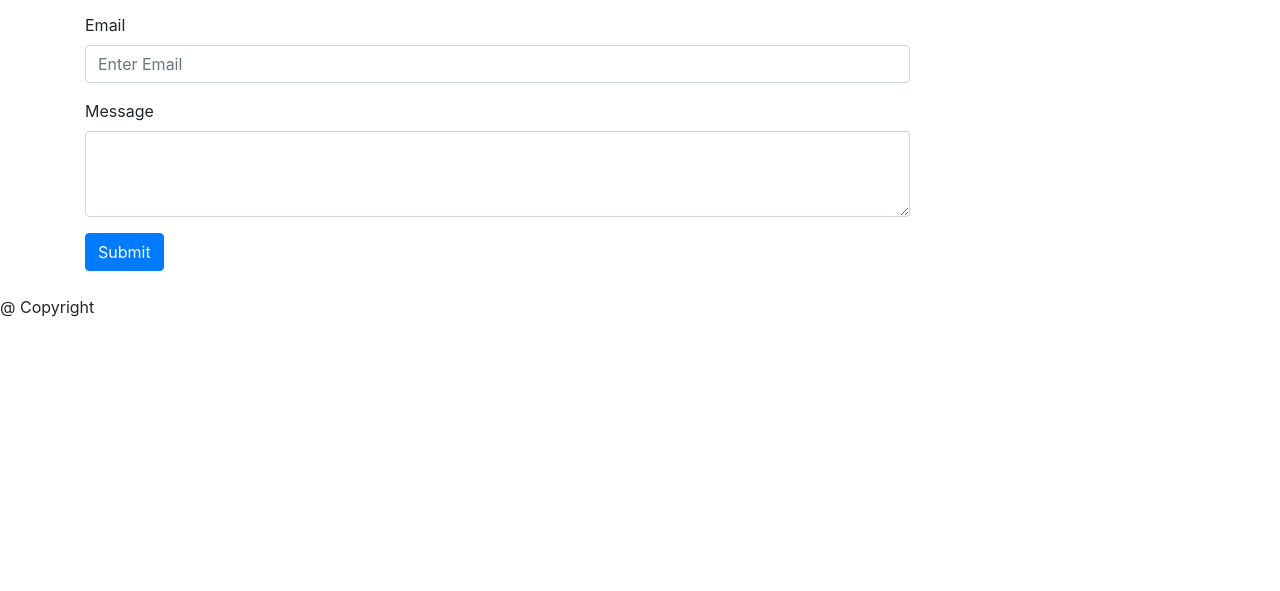
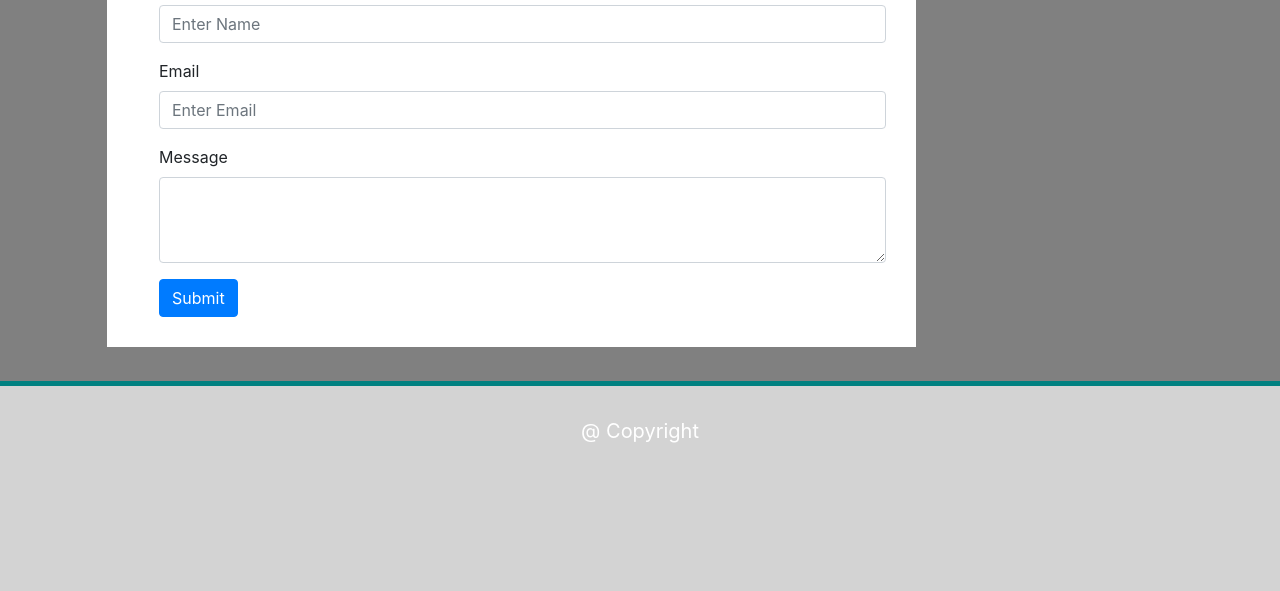
Before and after one commit to trcream/portfolio, a plain HTML site: page contact.html in a window 1280 px wide. Shown: the part 209-800 px from the top of the page. Drawn offline with nearby package versions, Linux system fonts and the light colour scheme; the site is published under a folder, as on GitHub Pages, so addresses that start at the root find nothing.

Commit message:
Fix Style Sheet

```diff
--- a/contact.html
+++ b/contact.html
@@ -7,7 +7,7 @@
         Trenton Creamer's Portfolio
     </title>
     <link rel="stylesheet" href="https://stackpath.bootstrapcdn.com/bootstrap/4.4.1/css/bootstrap.min.css" integrity="sha384-Vkoo8x4CGsO3+Hhxv8T/Q5PaXtkKtu6ug5TOeNV6gBiFeWPGFN9MuhOf23Q9Ifjh" crossorigin="anonymous">
-    <link rel="stylesheet" type="text/css" href="/assets/style.css">
+    <link rel="stylesheet" type="text/css" href= "Assets/style.css">
     <meta name="viewport" content="width=device-width, initial-scale=1.0">
     <!-- jQuery -->
     <script src="https://code.jquery.com/jquery-3.5.1.min.js" integrity="sha256-9/aliU8dGd2tb6OSsuzixeV4y/faTqgFtohetphbbj0=" crossorigin="anonymous"></script>
```
Also changed, not shown: index.html (+1 -1 lines), portfolio.html (+1 -1 lines).
